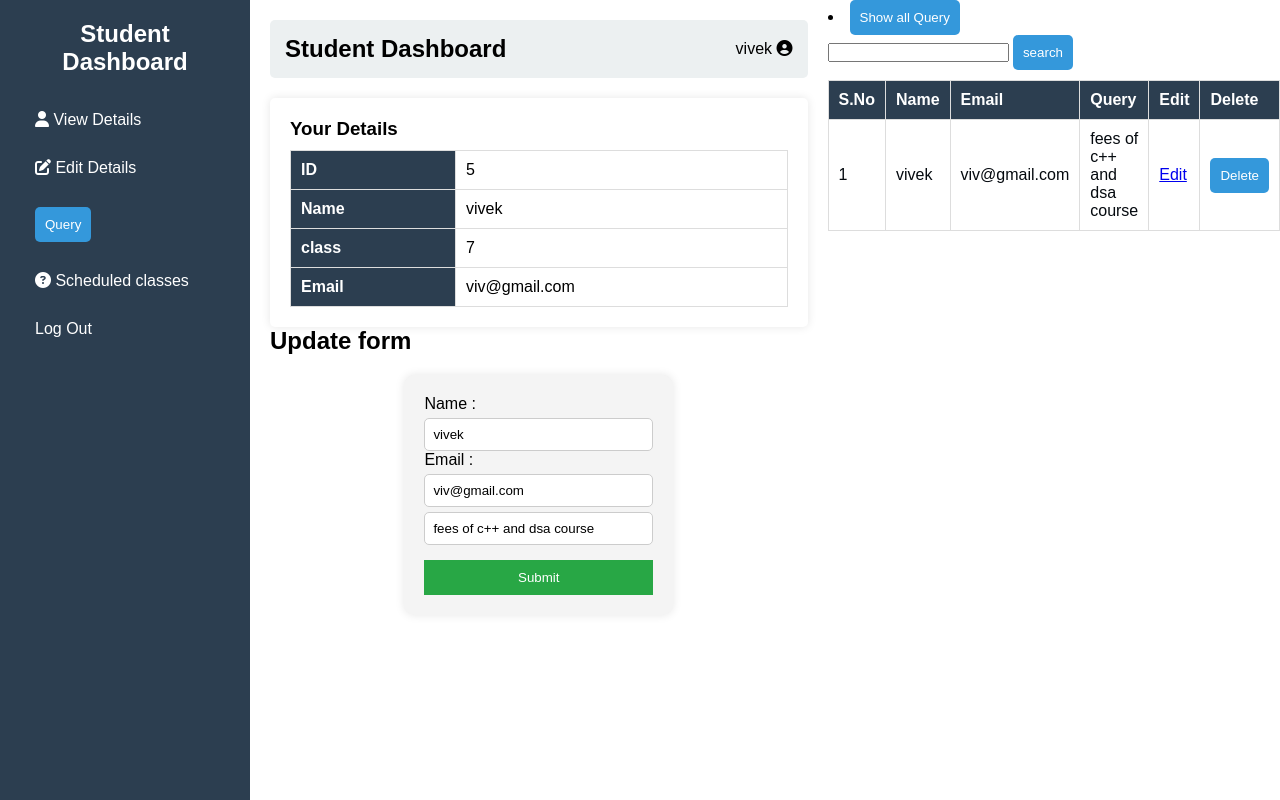
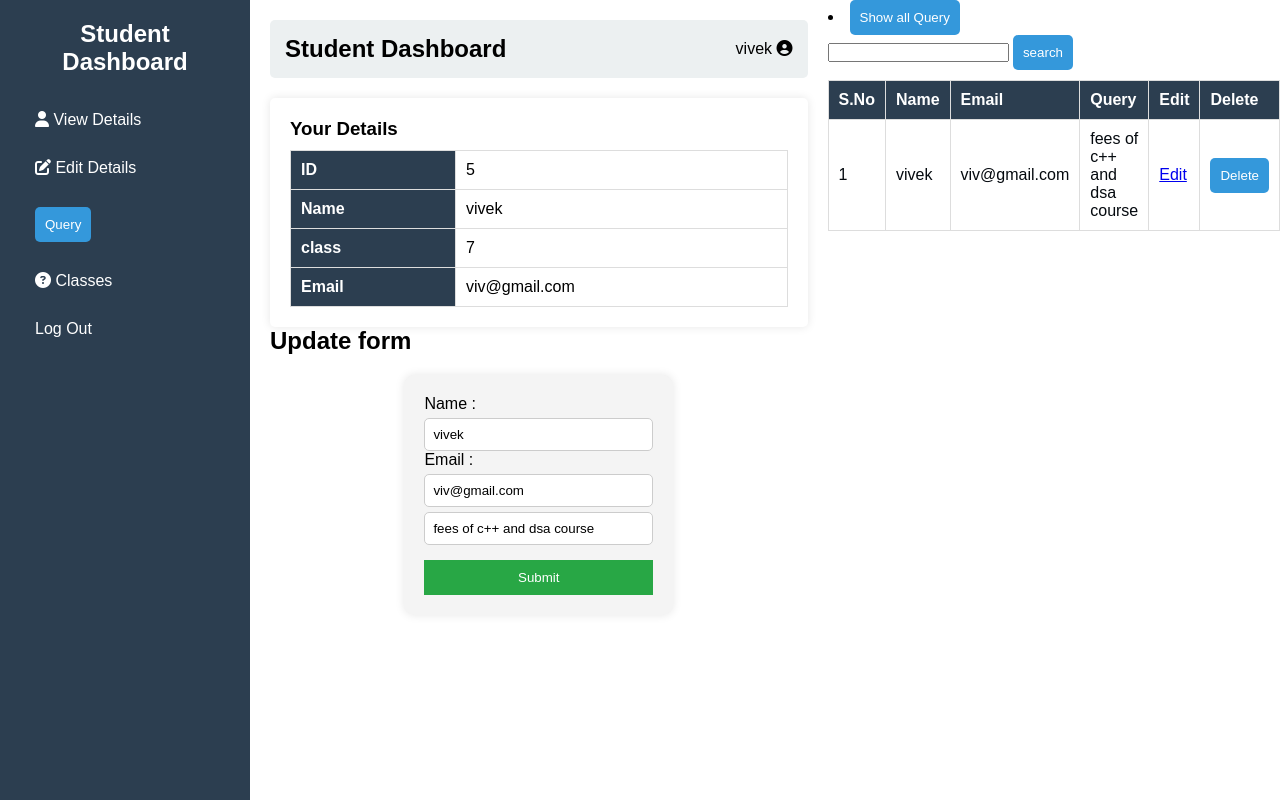
Before and after one commit to ItsmeNiteshMeena/school-management-system, a Django app: page /edit/8 in a window 1280 px wide. Run offline with Django 5.2, Linux system fonts and the light colour scheme; data comes from the database, SQL or seed files in the repository; some libraries are stand-ins or nearby versions.

Commit message:
update in student section

```diff
--- a/lmproject/myapp/templates/studash.html
+++ b/lmproject/myapp/templates/studash.html
@@ -17,7 +17,7 @@
             <li><a href="#"><i class="fas fa-user"></i> View Details</a></li>
             <li><a href="#"><i class="fas fa-edit"></i> Edit Details</a></li>
             <li><a href="{% url 'queryform' pk=data.id %}"><button class="qbtn">Query</button></a></li>
-            <li><a href="{% url 'scheduled' %}"><i class="fas fa-question-circle"></i> Scheduled classes</a></li>
+            <li><a href="{% url 'scheduled' %}"><i class="fas fa-question-circle"></i> Classes</a></li>
             <li><a href="{% url 'home' %}"> Log Out</a></li>
         </ul>
     </div>
```
